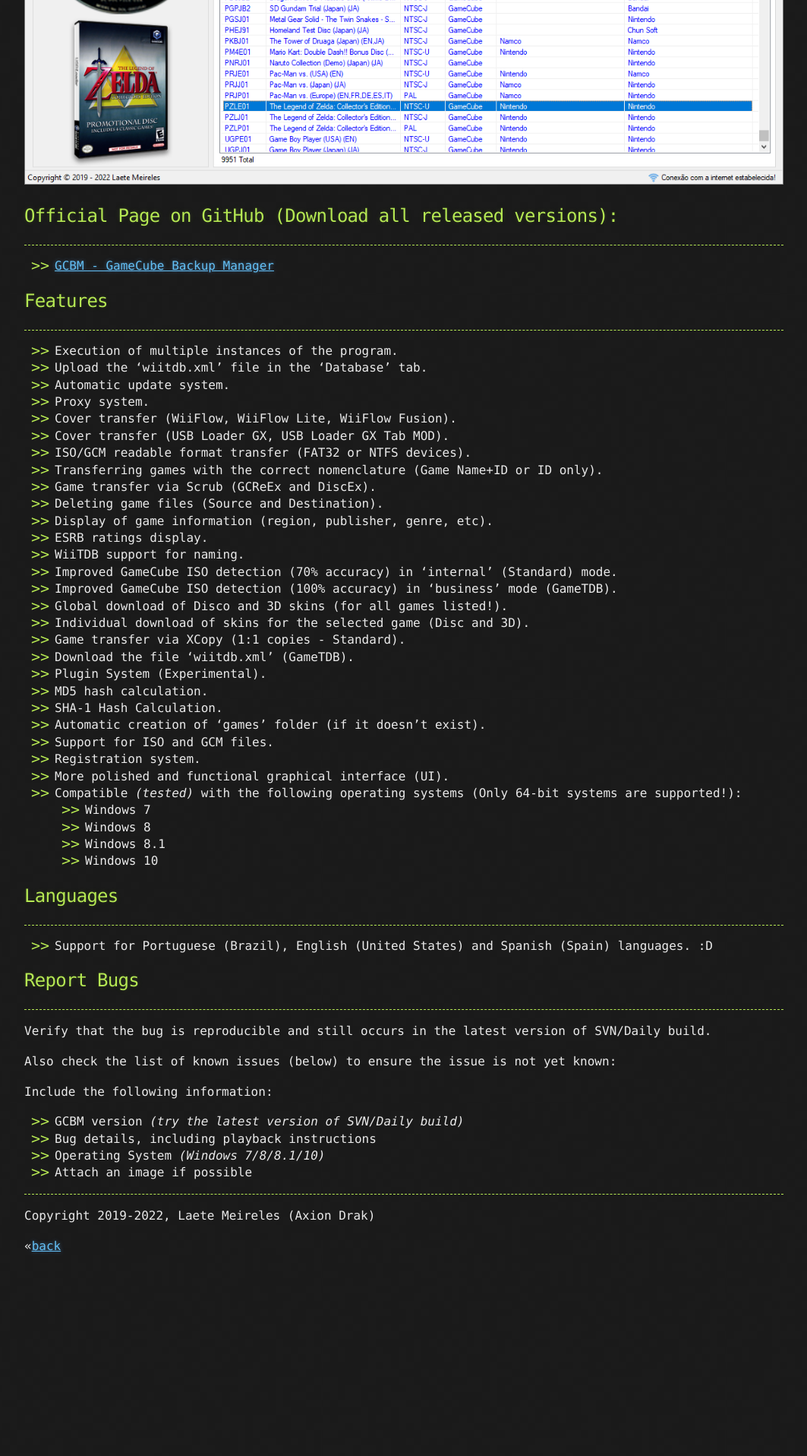
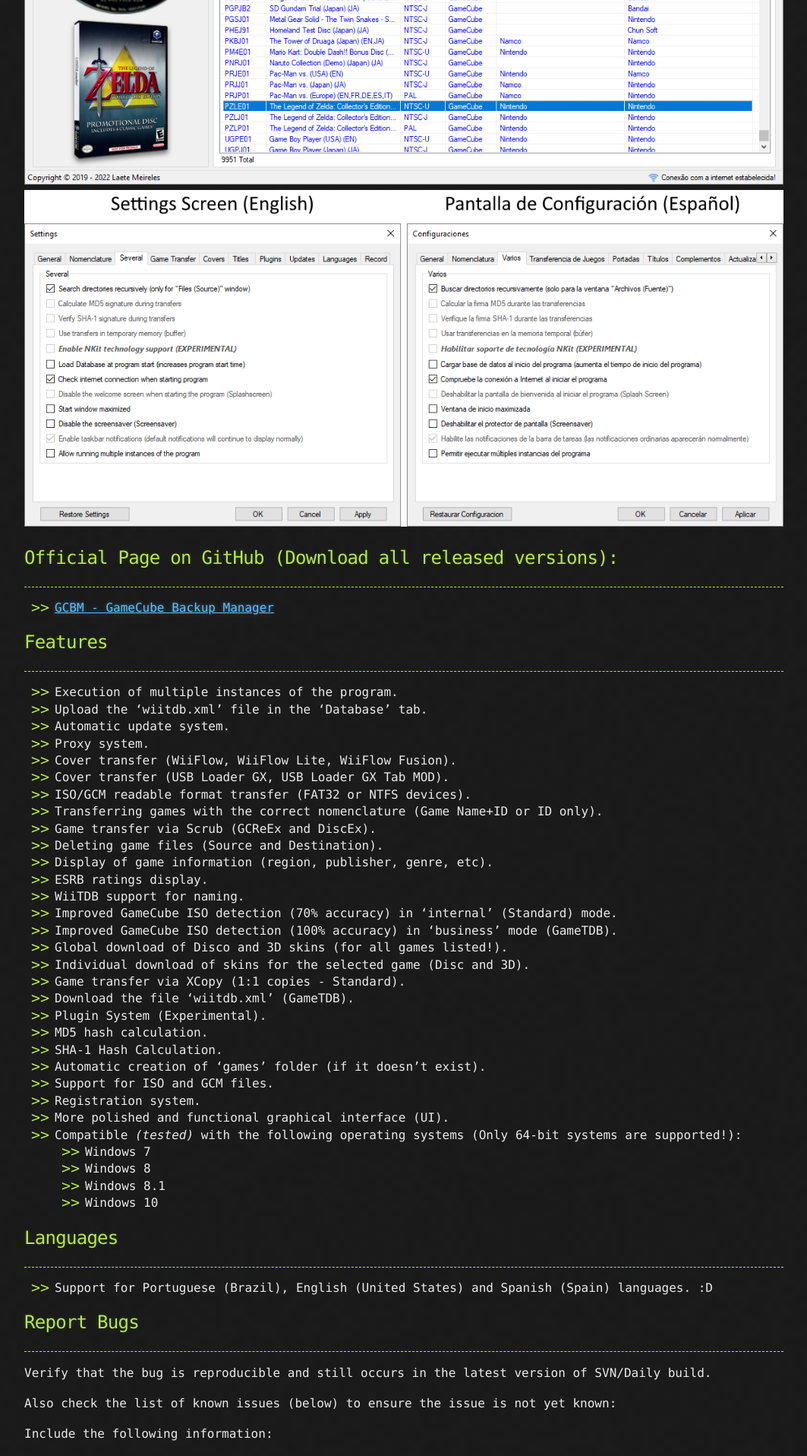
Before and after one commit to AxionDrak/axiondrak.github.io, a Jekyll site: the page built from gcbm.md, in a window 1280 px wide. Shown: the part 1741-3657 px from the top of the page at 76% size, without its empty margins (108-1171 px from the left). Built offline with Jekyll 4.4.1, drawn with Linux system fonts in a browser that asks for light colours; our own code applies the rules of GitHub Pages for plain Markdown files; before the commit the page ends 3413 px from its top, so only the background shows below that.

Commit message:
Update gcbm.md

```diff
--- a/gcbm.md
+++ b/gcbm.md
@@ -8,7 +8,7 @@ layout: default
 
 ## Images
 * * *
-![Tela Principal (Origem)]({{ site.url }}/assets/images//gcbm/gcbm_0012.png)![Tela Principal (Destino)]({{ site.url }}/assets/images//gcbm/gcbm_0013.png)![Tela Principal (Base de Dados)]({{ site.url }}/assets/images//gcbm/gcbm_0014.png)
+![Tela Principal (Origem)]({{ site.url }}/assets/images//gcbm/gcbm_0012.png)![Tela Principal (Destino)]({{ site.url }}/assets/images//gcbm/gcbm_0013.png)![Tela Principal (Base de Dados)]({{ site.url }}/assets/images//gcbm/gcbm_0014.png)![Tela de Configurações (Configurações)]({{ site.url }}/assets/images//gcbm/gcbm_dual_config.png)
 
 ## Official Page on GitHub (Download all released versions):
 * * *
```
